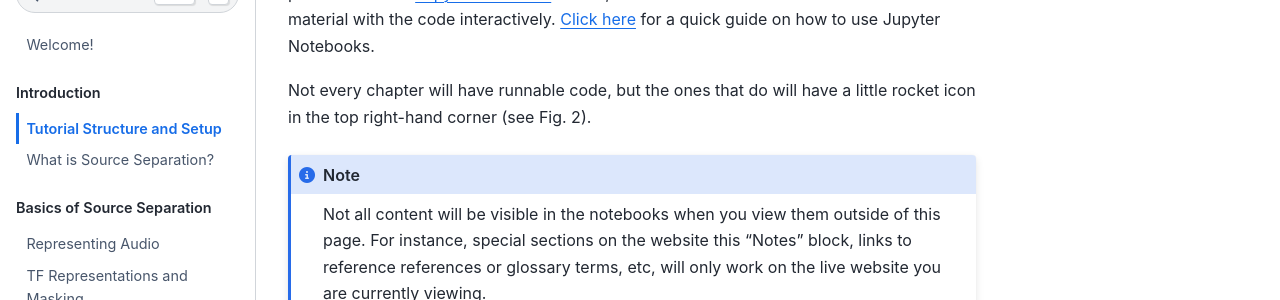
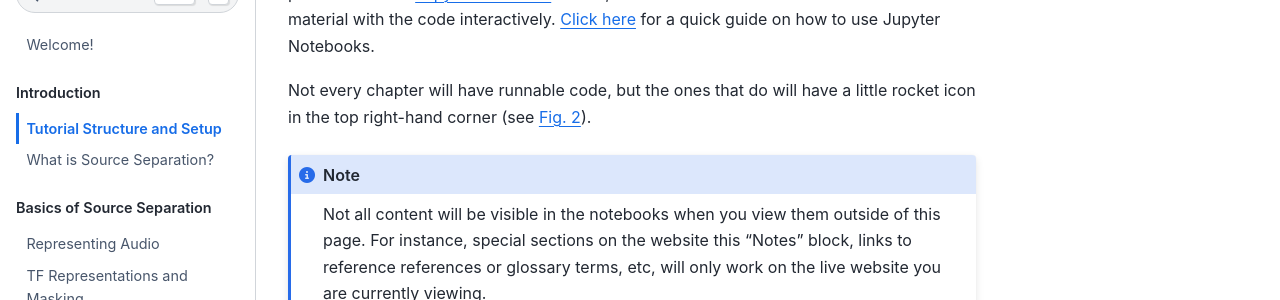
Before and after one commit to source-separation/tutorial, a Jupyter Book: the page built from book/intro/tutorial_structure.md, in a window 1280 px wide and 900 px high, scrolled down 1690 px. Shown: the part 180-480 px from the top of the window. Built offline with Jupyter Book 1.0.4 settings and Sphinx 7.4.7 and the Sphinx Book theme 1.1.4, drawn with Linux system fonts in a browser that asks for light colours; pages that are not in the unit, such as notebooks, are missing from menus; some of the changed lines change nothing that is shown.

Commit message:
Adding image and updating ref link in tutorial_structure.md

````diff
--- a/book/intro/tutorial_structure.md
+++ b/book/intro/tutorial_structure.md
@@ -52,6 +52,7 @@
 alt: The search bar is on the top left corner of this webpage.
 width: 200px
 align: center
+name: search-bar
 ---
 The text is all searchable using the search function on the top
 left side of this webpage.
@@ -75,7 +76,7 @@
 for a quick guide on how to use Jupyter Notebooks.
 
 Not every chapter will have runnable code, but the ones that do will have a little
-rocket icon in the top right-hand corner (see Fig. 2).
+rocket icon in the top right-hand corner (see {numref}`run-cloud`).
 
 ```{note}
 Not all content will be visible in the notebooks when you view them outside of
@@ -93,6 +94,7 @@
 alt: There are links to run each notebook on the cloud at top right of the page.
 width: 600px
 align: center
+name: run-cloud
 ---
 There are links to run each notebook on the cloud at top right of the page.
 ```
@@ -157,6 +159,7 @@
 alt: There are links to download each notebook at top right of the page.
 width: 600px
 align: center
+name: run-local
 ---
 There are links to download each notebook at top right of the page.
 ```
@@ -194,6 +197,7 @@
 alt: Links to the Github repository are on the top right of the page.
 width: 600px
 align: center
+name: github-links
 ---
 Links to the Github repository are on the top right of the page.
 ```
````
Also changed, not shown: book/images/basics/tf_representation.png (added).
